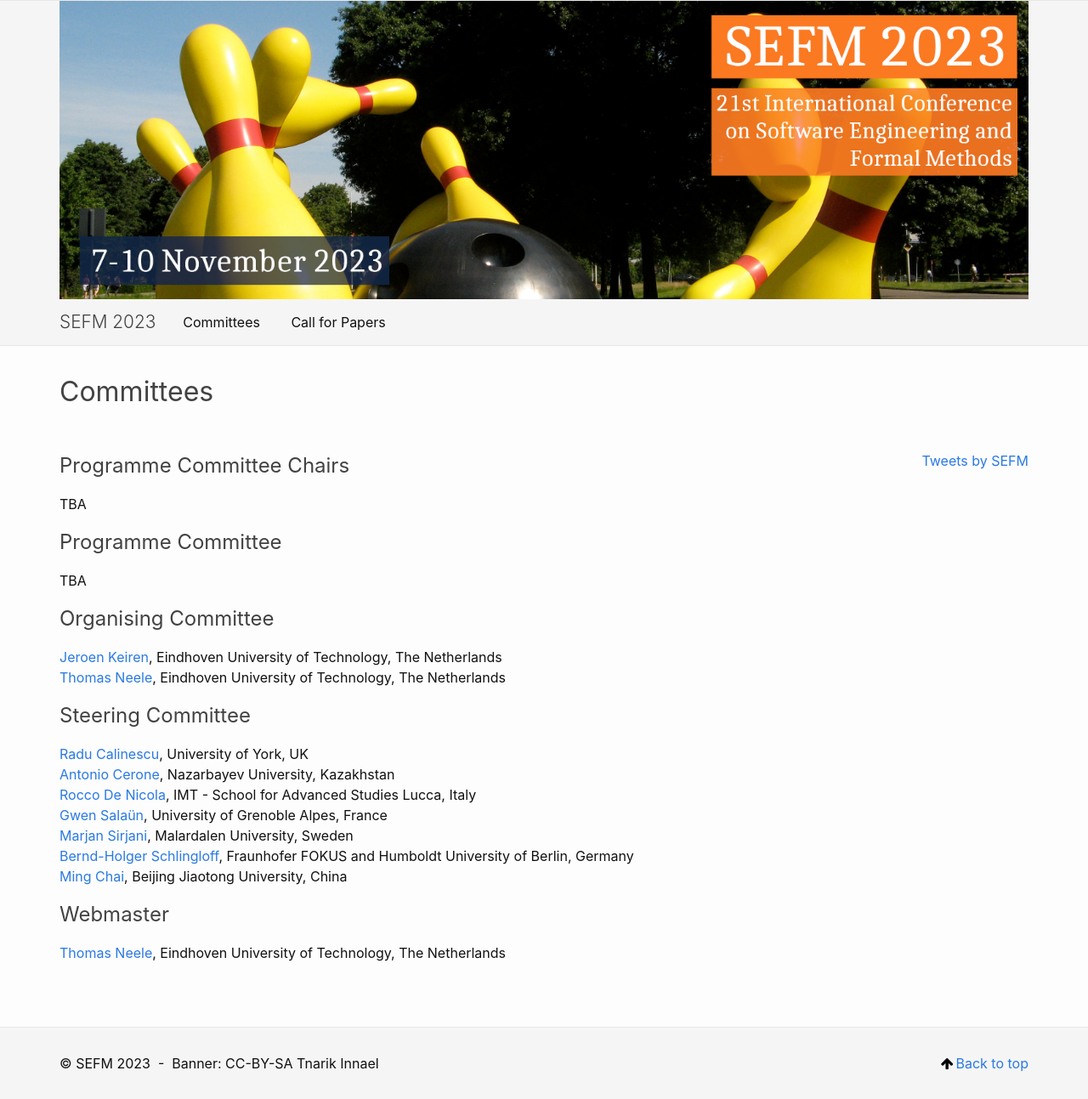
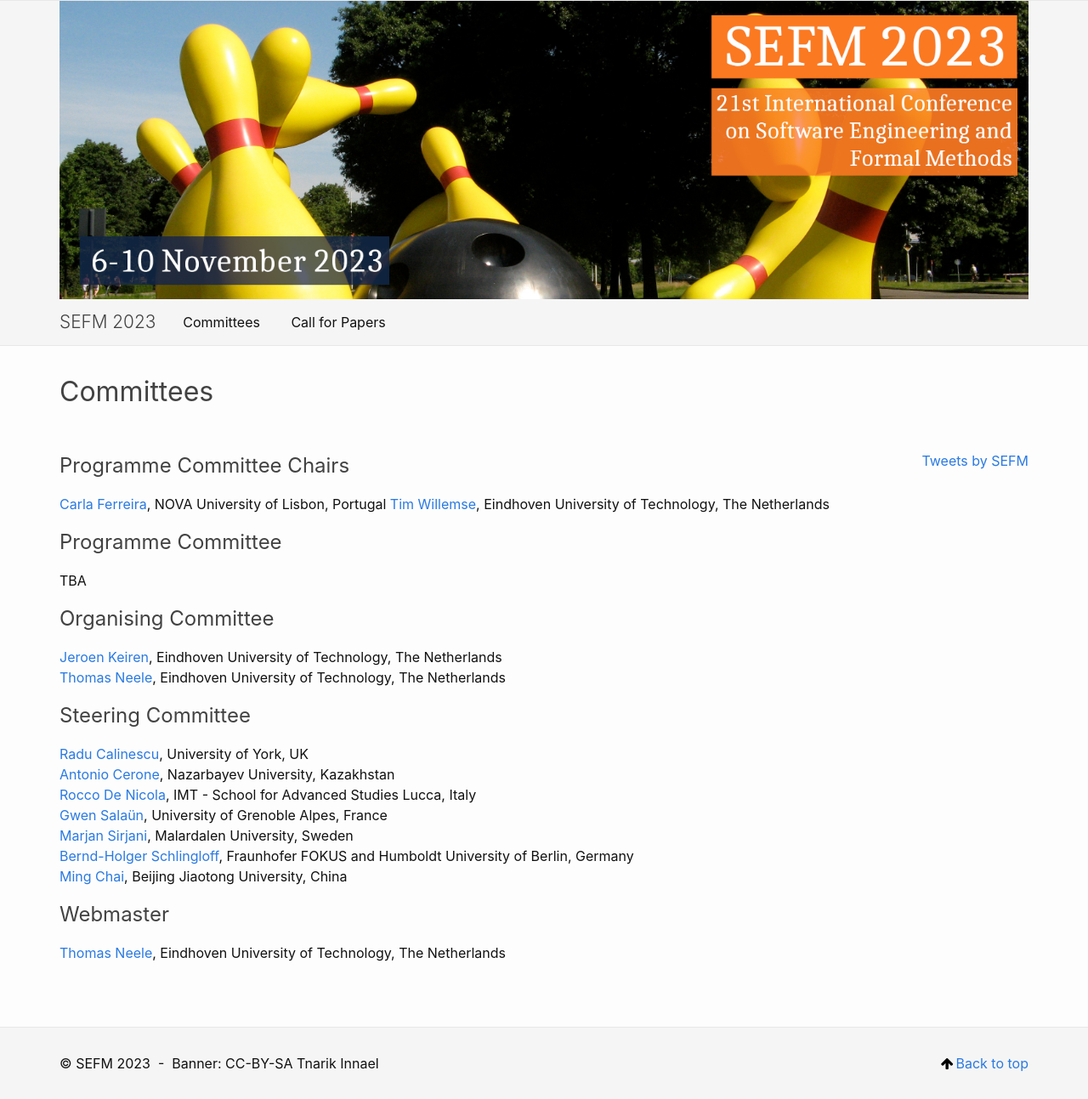
Before and after one commit to sefm-conference/2023, a Jekyll site: the page built from _pages/committees.md, in a window 1280 px wide. Shown: the whole page at 85% size. Built offline with Jekyll 4.4.1, drawn with Linux system fonts in a browser that asks for light colours; comment, search, counter and statistics services are not loaded.

Commit message:
Update banner dates & PC chairs

```diff
--- a/_pages/committees.md
+++ b/_pages/committees.md
@@ -5,7 +5,8 @@ permalink: /comittees/
 order: 4
 ---
 ## Programme Committee Chairs
-TBA
+[Carla Ferreira](http://ctp.di.fct.unl.pt/~cf/), NOVA University of Lisbon, Portugal
+[Tim Willemse](https://www.win.tue.nl/~timw/), Eindhoven University of Technology, The Netherlands
 
 ## Programme Committee
 TBA
```
Also changed, not shown: assets/banner.jpg.
